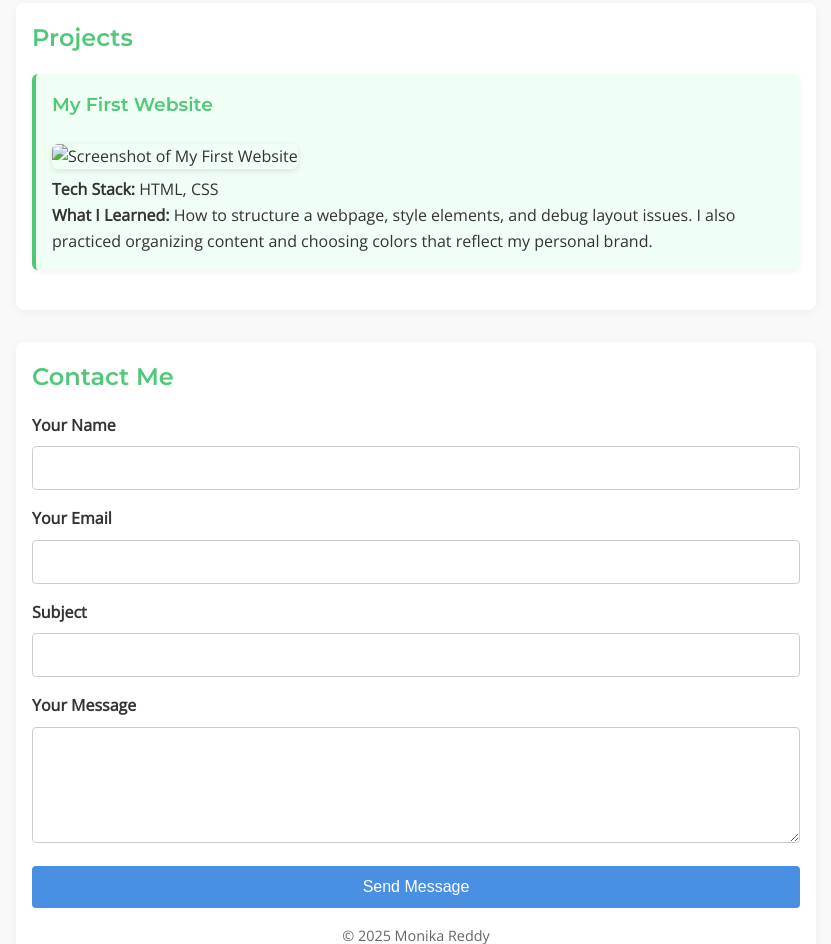
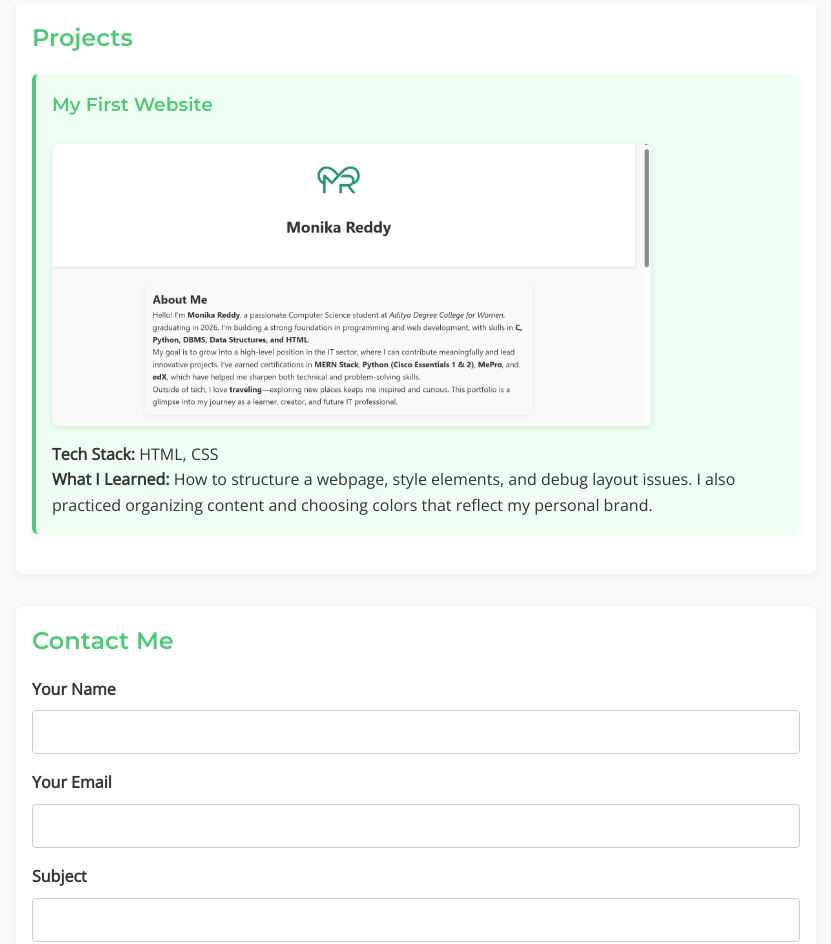
Before and after one commit to sattimonikareddy/portfolio, a plain HTML site: page index.html in a window 1280 px wide. Shown: the part 817-1761 px from the top of the page, without its empty margins (224-1055 px from the left). Drawn offline with nearby package versions, Linux system fonts and the light colour scheme.

Commit message:
Update index.html

```diff
--- a/index.html
+++ b/index.html
@@ -46,7 +46,7 @@
     <h2>Projects</h2>
     <div class="project-card">
   <h3>My First Website</h3>
-  <img src="assets/project1.png" alt="Screenshot of My First Website" class="project-img" />
+  <img src="project1.png" alt="Screenshot of My First Website" class="project-img" />
   <p><strong>Tech Stack:</strong> HTML, CSS</p>
   <p><strong>What I Learned:</strong> How to structure a webpage, style elements, and debug layout issues. I also practiced organizing content and choosing colors that reflect my personal brand.</p>
 </div>
```
